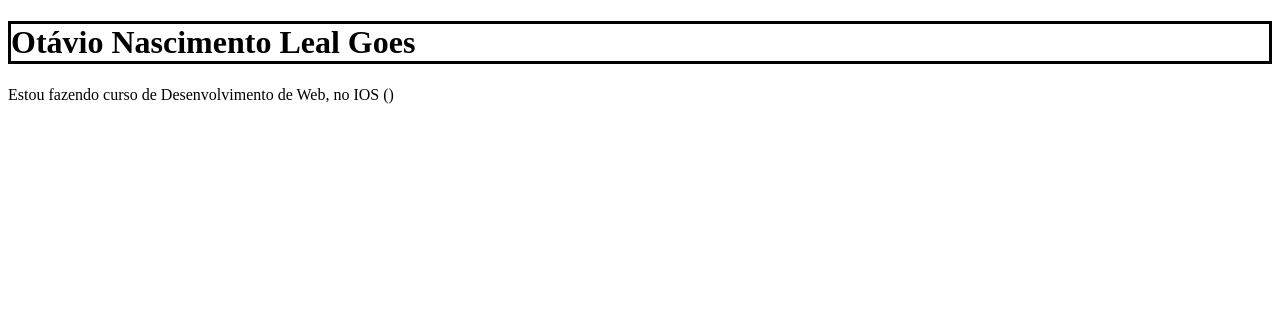
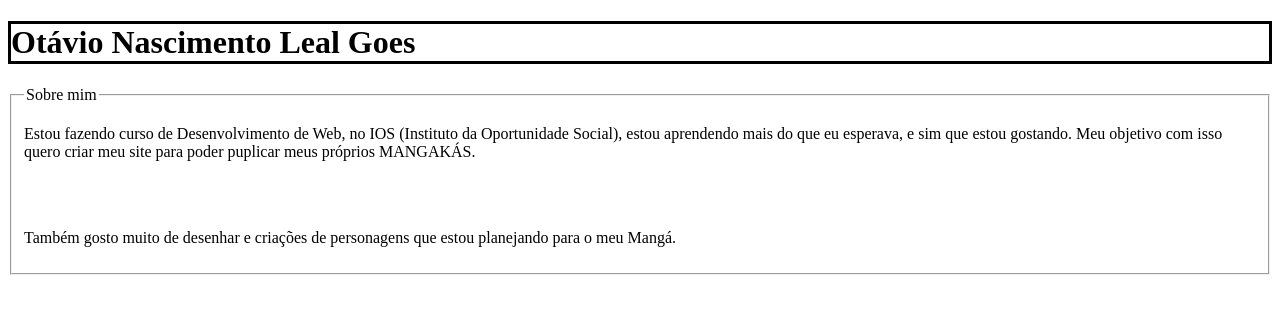
Before and after one commit to OtavioNLeal/Trabalho---Sobre-Mim, a plain HTML site: page index.html in a window 1280 px wide. Drawn offline with Linux system fonts and the light colour scheme.

Commit message:
Add files via upload

```diff
--- a/index.html
+++ b/index.html
@@ -10,7 +10,13 @@
         <h1 style="border:solid;">Otávio Nascimento Leal Goes</h1>
     </header>
     <article>
-        Estou fazendo curso de Desenvolvimento de Web, no IOS ()
+        <fieldset>
+            <legend>Sobre mim</legend>
+        <p>Estou fazendo curso de Desenvolvimento de Web, no IOS (Instituto da Oportunidade Social), estou aprendendo mais do que eu esperava, e sim que estou gostando. Meu objetivo com isso quero criar meu site para poder puplicar meus próprios MANGAKÁS.</p><br><br>
+        <p>Também gosto muito de desenhar e criações de personagens que estou planejando para o meu Mangá.</p>
+
+
+        </fieldset>
     </article>
 </body>
 </html>
```
